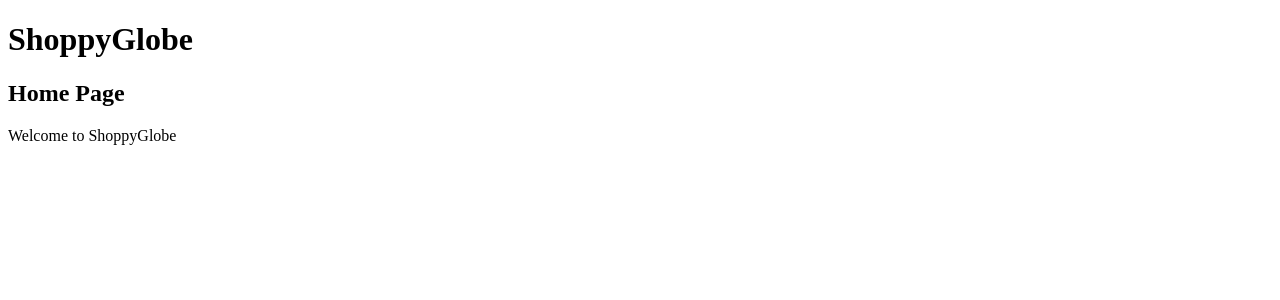
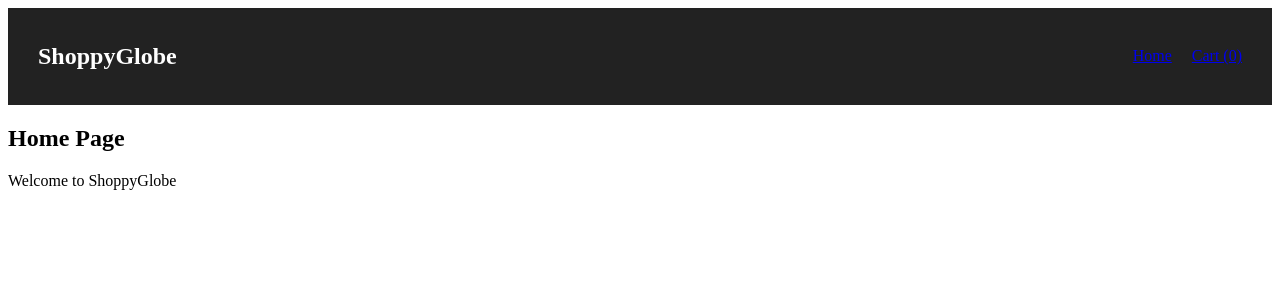
Before and after one commit to lohithkumark/ShoppyGlobe, a React (Vite) app in the folder shoppyglobe/: page / in a window 1280 px wide. Shown: the top 300 px of the page. Built offline with nearby package versions, Linux system fonts and the light colour scheme.

Commit message:
Added header navigation and cart page

```diff
--- a/shoppyglobe/src/App.jsx
+++ b/shoppyglobe/src/App.jsx
@@ -1,10 +1,10 @@
 import { Outlet } from "react-router-dom";
+import Header from "./Components/Header";
 
 function App() {
   return (
     <div>
-      <h1>ShoppyGlobe</h1>
-
+      <Header />
       <Outlet />
     </div>
   );
--- /dev/null
+++ b/shoppyglobe/src/Components/Header.jsx
@@ -0,0 +1,32 @@
+import { Link } from "react-router-dom";
+
+function Header() {
+  return (
+    <header style={styles.header}>
+      <h2>ShoppyGlobe</h2>
+
+      <nav style={styles.nav}>
+        <Link to="/">Home</Link>
+        <Link to="/cart">Cart (0)</Link>
+      </nav>
+    </header>
+  );
+}
+
+const styles = {
+  header: {
+    display: "flex",
+    justifyContent: "space-between",
+    alignItems: "center",
+    padding: "15px 30px",
+    background: "#222",
+    color: "white"
+  },
+
+  nav: {
+    display: "flex",
+    gap: "20px"
+  }
+};
+
+export default Header;
--- /dev/null
+++ b/shoppyglobe/src/pages/Cart.jsx
@@ -0,0 +1,10 @@
+function Cart() {
+  return (
+    <div>
+      <h2>Cart Page</h2>
+      <p>Your cart is empty</p>
+    </div>
+  );
+}
+
+export default Cart;
--- a/shoppyglobe/src/router/index.jsx
+++ b/shoppyglobe/src/router/index.jsx
@@ -2,6 +2,7 @@ import { createBrowserRouter } from "react-router-dom";
 
 import App from "../App";
 import Home from "../pages/Home";
+import Cart from "../pages/Cart";
 import NotFound from "../pages/NotFound";
 
 export const router = createBrowserRouter([
@@ -13,6 +14,10 @@ export const router = createBrowserRouter([
       {
         index: true,
         element: <Home />
+      },
+      {
+        path: "cart",
+        element: <Cart />
       }
     ]
   }
```
